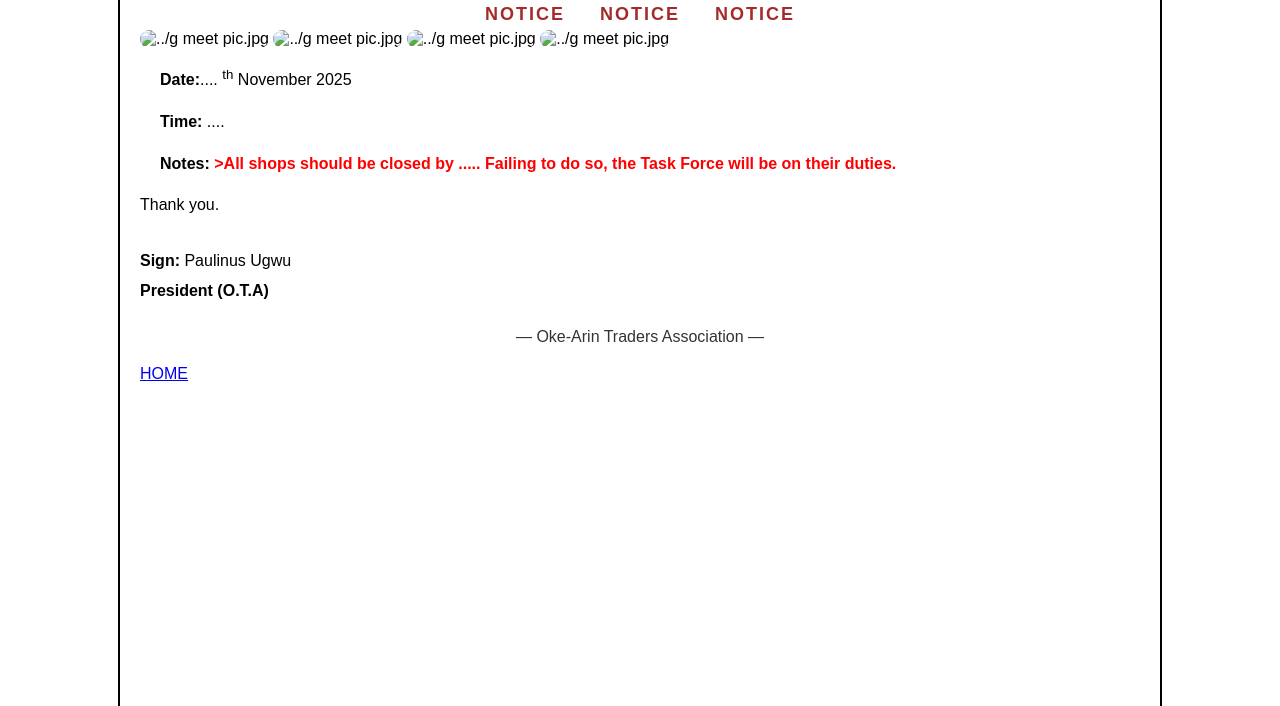
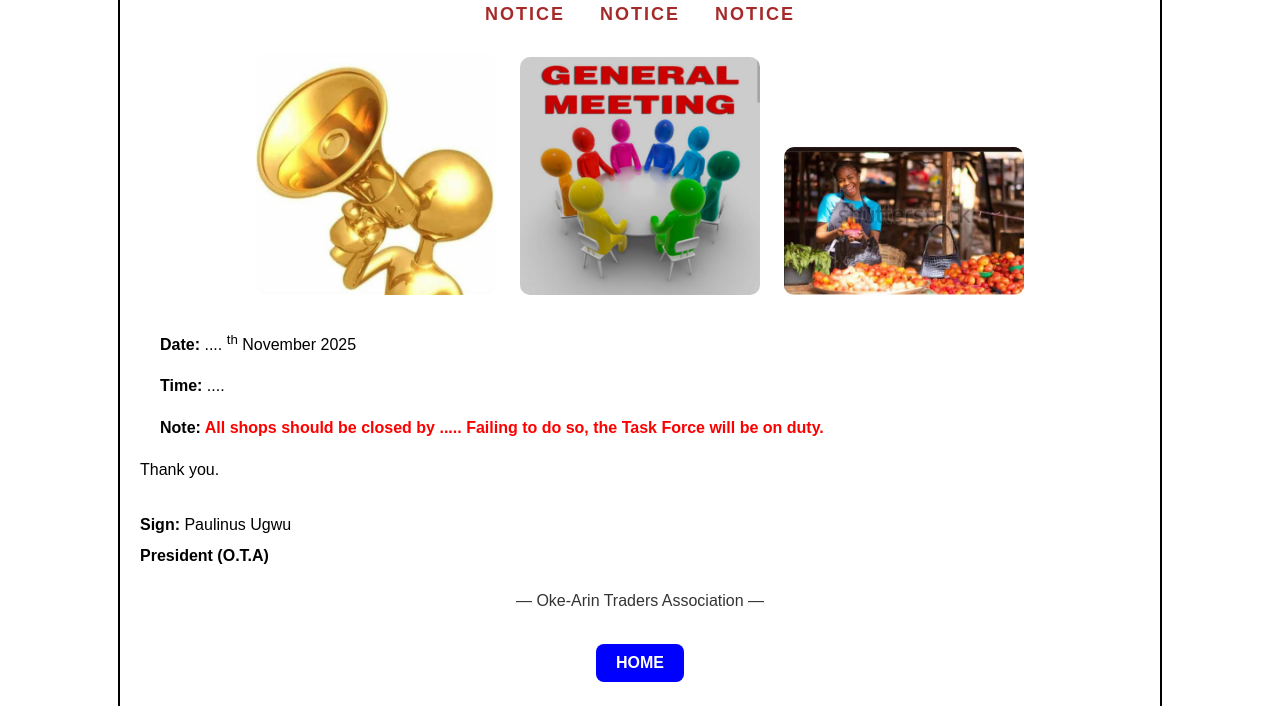
Before and after one commit to KINGS-HEART/OKE-ARIN-TRADERS-ASSOCIATION, a plain HTML site: page OKE-SALES.html in a window 1280 px wide. Shown: the part 94-800 px from the top of the page. Drawn offline with Linux system fonts and the light colour scheme.

Commit message:
Updated disclaimer page and fixed HTML structure

```diff
--- a/OKE-SALES.html
+++ b/OKE-SALES.html
@@ -7,16 +7,15 @@
   <style>
     body {
       font-family: Arial, sans-serif;
-      background-color: #f8f9fa;
+      background-color: #fff;
       margin: 40px;
       padding: 20px;
       border: 2px solid #000;
       border-radius: 10px;
       width: 1000px;
-      height: 100vmax;
+      min-height: 100vh;
       margin-left: auto;
       margin-right: auto;
-      background-color: #fff;
     }
 
     h1, h2 {
@@ -40,7 +39,6 @@
     p {
       font-size: 16px;
       line-height: 1.6;
-
     }
 
     .details {
@@ -66,35 +64,52 @@
       color: #333;
     }
 
+    img {
+      width: 240px;
+      height: auto;
+      border-radius: 10px;
+      margin: 10px;
+    }
 
-  img {
-    width: 240px;
-    height: auto;
-    border-radius: 10px;
-  }
+    .images {
+      text-align: center;
+      margin: 20px 0;
+    }
 
+    a {
+      display: block;
+      text-align: center;
+      margin-top: 30px;
+      text-decoration: none;
+      color: white;
+      background-color: blue;
+      padding: 10px 20px;
+      border-radius: 8px;
+      width: fit-content;
+      margin-left: auto;
+      margin-right: auto;
+      font-weight: bold;
+    }
 
+    a:hover {
+      background-color: darkblue;
+    }
   </style>
 </head>
 <body>
   <h1>OKE-ARIN TRADERS ASSOCIATION</h1>
   <h2>NOTICE &nbsp;&nbsp;&nbsp; NOTICE &nbsp;&nbsp;&nbsp; NOTICE</h2>
 
-  <img src="../annoucement pic.jpg" alt="../g meet pic.jpg">
-   <img src="../g meet pic.jpg" alt="../g meet pic.jpg">
-   <img src="../Trader1.jpg" alt="../g meet pic.jpg">
-   <img src="../traders.jpg" alt="../g meet pic.jpg">
-
-
-
-  <p>
-
-  </p>
+  <div class="images">
+    <img src="./annoucement pic.jpg" alt="Announcement">
+    <img src="./g meet pic.jpg" alt="Meeting">
+    <img src="./traders.jpg" alt="Traders">
+  </div>
 
   <div class="details">
-    <p><strong>Date:</strong>.... <sup>th</sup> November 2025</p>
+    <p><strong>Date:</strong> .... <sup>th</sup> November 2025</p>
     <p><strong>Time:</strong> ....</p>
-    <p class="note"><strong>Notes:</strong> <span style="color: red;">>All shops should be closed by ..... Failing to do so, the Task Force will be on their duties. </span></p>
+    <p class="note"><strong>Note:</strong> <span style="color: red;">All shops should be closed by ..... Failing to do so, the Task Force will be on duty.</span></p>
   </div>
 
   <p>Thank you.</p>
@@ -107,7 +122,7 @@
   <div class="footer">
     <p>— Oke-Arin Traders Association —</p>
   </div>
+
+  <a href="./index.html">HOME</a>
 </body>
-<a href="./essay.html">HOME</a>
-
 </html>
```
Also changed, not shown: index.html (+11 -15 lines), Trader1.jpg (added), annoucement pic.jpg (added), g meet pic.jpg (added), traders.jpg (added).
